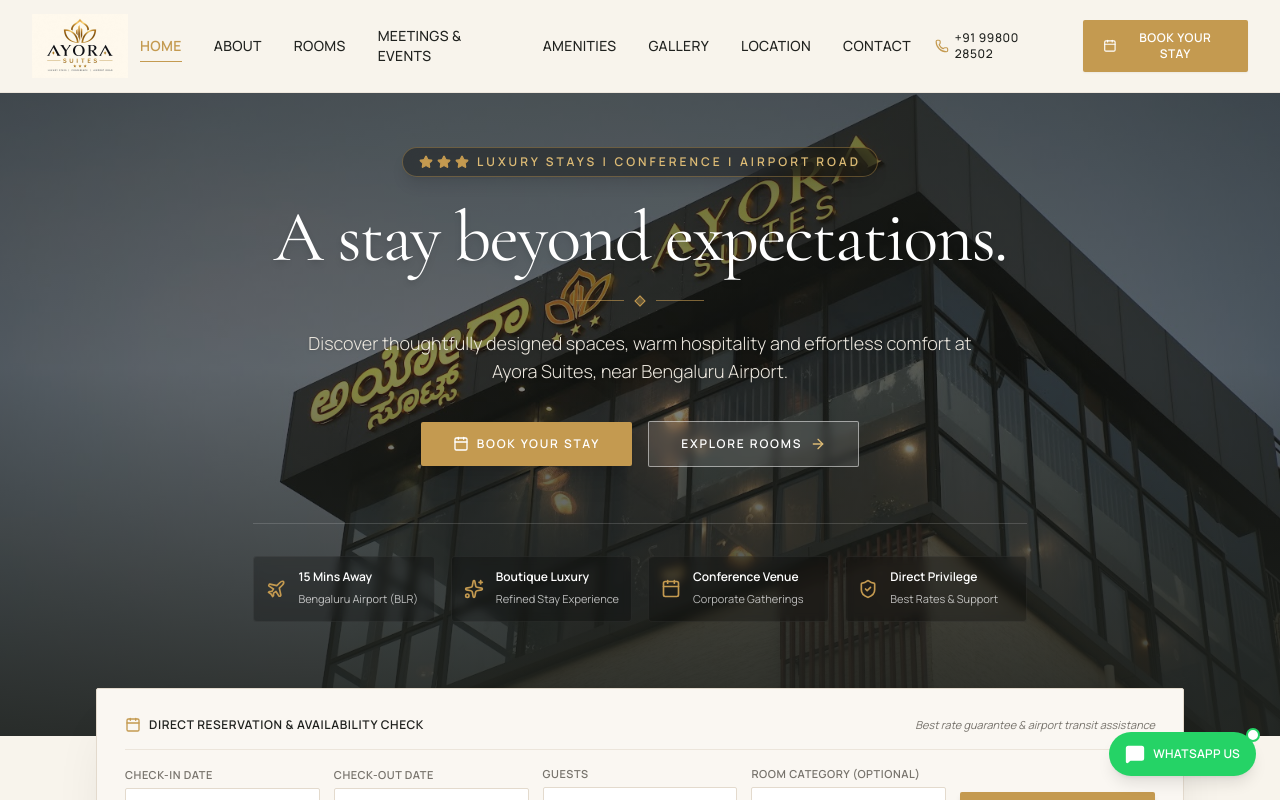
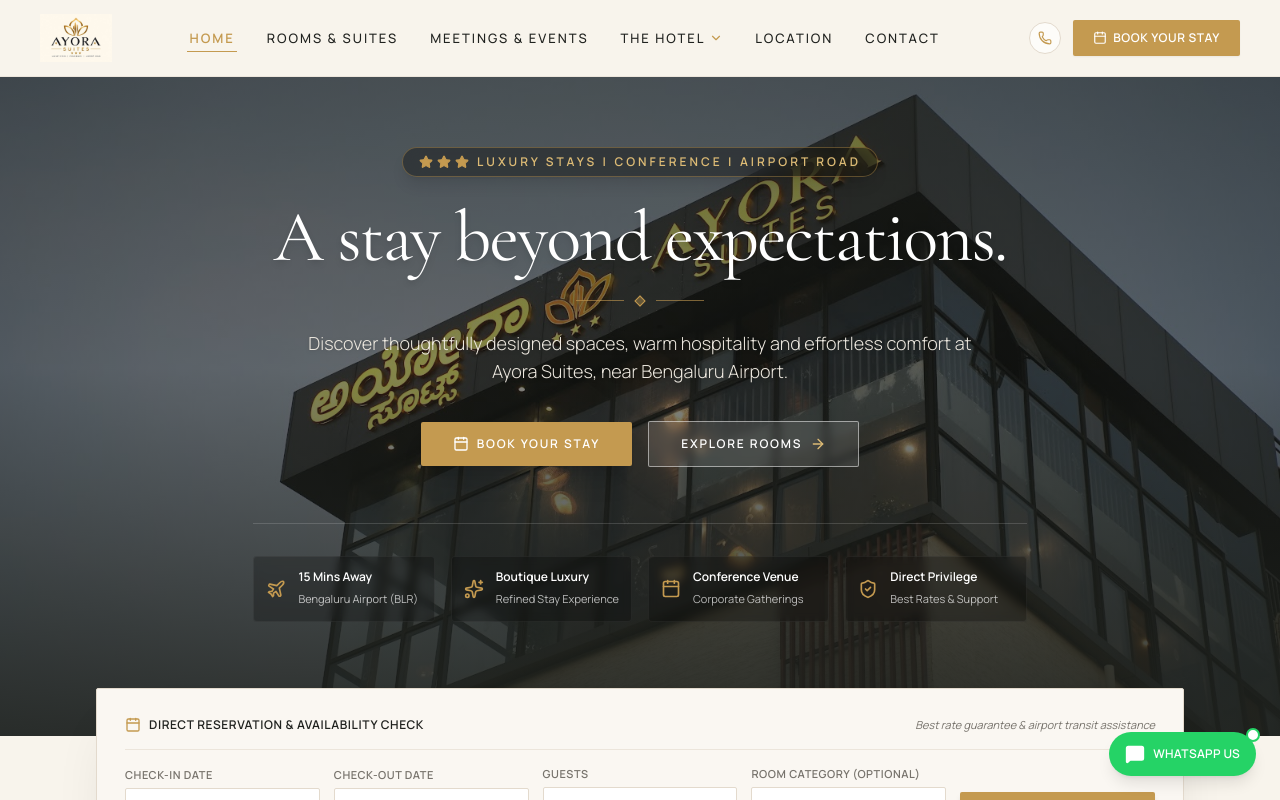
Before and after one commit to adhvyktech/ayorasuites, a React (Vite) app: page / in a window 1280 px wide. Shown: the top 800 px of the page. Built offline with nearby package versions, Linux system fonts and the light colour scheme.

Commit message:
refactor(navigation): streamline desktop menu with 'The Hotel' luxury dropdown, eliminate congestion, and prevent line wrapping

```diff
--- a/src/components/common/Navbar.tsx
+++ b/src/components/common/Navbar.tsx
@@ -1,6 +1,6 @@
-import React, { useState, useEffect } from 'react';
+import React, { useState, useEffect, useRef } from 'react';
 import { Link, useLocation } from 'react-router-dom';
-import { Menu, X, Phone, Calendar, ArrowRight } from 'lucide-react';
+import { Menu, X, Phone, Calendar, ArrowRight, ChevronDown, Sparkles, Image, Coffee, Bed, Building2, MapPin, Mail } from 'lucide-react';
 import { HOTEL_CONFIG } from '../../data/hotelConfig';
 
 interface NavbarProps {
@@ -10,6 +10,8 @@ interface NavbarProps {
 export const Navbar: React.FC<NavbarProps> = ({ onOpenBooking }) => {
   const [isScrolled, setIsScrolled] = useState(false);
   const [isMobileMenuOpen, setIsMobileMenuOpen] = useState(false);
+  const [isHotelDropdownOpen, setIsHotelDropdownOpen] = useState(false);
+  const dropdownTimeoutRef = useRef<ReturnType<typeof setTimeout> | null>(null);
   const location = useLocation();
 
   useEffect(() => {
@@ -24,97 +26,271 @@ export const Navbar: React.FC<NavbarProps> = ({ onOpenBooking }) => {
     return () => window.removeEventListener('scroll', handleScroll);
   }, []);
 
-  // Close mobile menu on route change
+  // Close mobile menu and dropdown on route change
   useEffect(() => {
     setIsMobileMenuOpen(false);
+    setIsHotelDropdownOpen(false);
   }, [location]);
 
-  const navLinks = [
-    { name: 'Home', path: '/' },
-    { name: 'About', path: '/about' },
-    { name: 'Rooms', path: '/rooms' },
-    { name: 'Meetings & Events', path: '/meetings-events' },
-    { name: 'Amenities', path: '/amenities' },
-    { name: 'Gallery', path: '/gallery' },
-    { name: 'Location', path: '/location' },
-    { name: 'Contact', path: '/contact' },
-  ];
+  const handleMouseEnter = () => {
+    if (dropdownTimeoutRef.current) clearTimeout(dropdownTimeoutRef.current);
+    setIsHotelDropdownOpen(true);
+  };
+
+  const handleMouseLeave = () => {
+    dropdownTimeoutRef.current = setTimeout(() => {
+      setIsHotelDropdownOpen(false);
+    }, 150);
+  };
 
   const isActive = (path: string) => {
     if (path === '/') return location.pathname === '/';
     return location.pathname.startsWith(path);
   };
 
+  const isHotelActive = isActive('/about') || isActive('/amenities') || isActive('/gallery');
+
+  const hotelSubLinks = [
+    {
+      name: 'About Ayora',
+      path: '/about',
+      description: 'Our boutique story & philosophy',
+      icon: Sparkles
+    },
+    {
+      name: 'Amenities & Services',
+      path: '/amenities',
+      description: 'Comforts, dining & 24/7 service',
+      icon: Coffee
+    },
+    {
+      name: 'Photo Gallery',
+      path: '/gallery',
+      description: 'Property, rooms & interior tour',
+      icon: Image
+    }
+  ];
+
   return (
     <header
       className={`fixed top-0 left-0 right-0 z-40 transition-all duration-300 ${
         isScrolled
-          ? 'bg-[#F8F4EC]/95 backdrop-blur-md shadow-md py-2.5 border-b border-ayora-border/70'
-          : 'bg-[#F8F4EC] py-3.5 border-b border-ayora-border/50'
+          ? 'bg-[#F8F4EC]/95 backdrop-blur-md shadow-md py-2 sm:py-2.5 border-b border-ayora-border/70'
+          : 'bg-[#F8F4EC] py-2.5 sm:py-3.5 border-b border-ayora-border/50'
       }`}
     >
-      <div className="max-w-7xl mx-auto px-4 sm:px-6 lg:px-8">
-        <div className="flex items-center justify-between">
+      <div className="max-w-[1400px] mx-auto px-4 sm:px-6 lg:px-8 xl:px-10">
+        <div className="flex items-center justify-between gap-4">
 
           {/* Logo - Official Original Asset */}
-          <Link to="/" className="flex items-center group focus:outline-none" aria-label="Ayora Suites Home">
-            <div className="h-12 sm:h-14 md:h-16 flex items-center overflow-hidden transition-transform duration-300 group-hover:scale-[1.02]">
+          <Link
+            to="/"
+            className="flex items-center group focus:outline-none flex-shrink-0"
+            aria-label="Ayora Suites Home"
+          >
+            <div className="h-10 sm:h-12 md:h-13 flex items-center overflow-hidden transition-transform duration-300 group-hover:scale-[1.02]">
               <img
                 src={HOTEL_CONFIG.brand.logoUrl}
                 alt="AYORA SUITES - Luxury Stays, Conference, Airport Road"
-                className="h-full w-auto object-contain max-w-[210px] sm:max-w-[250px]"
+                className="h-full w-auto object-contain max-w-[160px] sm:max-w-[190px]"
                 loading="eager"
               />
             </div>
           </Link>
 
-          {/* Desktop Navigation Links */}
-          <nav className="hidden lg:flex items-center space-x-1 xl:space-x-2">
-            {navLinks.map((link) => (
+          {/* Desktop Navigation Links - Logically Streamlined & Non-Congested */}
+          <nav className="hidden lg:flex items-center space-x-1 xl:space-x-2 2xl:space-x-3">
+
+            {/* Home */}
             <Link
-                key={link.name}
-                to={link.path}
-                className={`px-3 py-1.5 text-xs xl:text-sm font-medium tracking-wide uppercase transition-colors duration-200 relative group ${
-                  isActive(link.path)
+              to="/"
+              className={`px-2.5 xl:px-3 py-1.5 text-xs xl:text-[13px] font-medium tracking-luxury uppercase transition-colors duration-200 relative group whitespace-nowrap ${
+                isActive('/')
                   ? 'text-ayora-gold font-semibold'
                   : 'text-ayora-charcoal hover:text-ayora-gold'
               }`}
             >
-                {link.name}
+              Home
               <span
-                  className={`absolute bottom-0 left-3 right-3 h-[1.5px] bg-ayora-gold transition-transform duration-300 origin-left ${
-                    isActive(link.path) ? 'scale-x-100' : 'scale-x-0 group-hover:scale-x-100'
+                className={`absolute bottom-0 left-2.5 right-2.5 h-[1.5px] bg-ayora-gold transition-transform duration-300 origin-left ${
+                  isActive('/') ? 'scale-x-100' : 'scale-x-0 group-hover:scale-x-100'
                 }`}
               />
             </Link>
-            ))}
+
+            {/* Rooms */}
+            <Link
+              to="/rooms"
+              className={`px-2.5 xl:px-3 py-1.5 text-xs xl:text-[13px] font-medium tracking-luxury uppercase transition-colors duration-200 relative group whitespace-nowrap ${
+                isActive('/rooms')
+                  ? 'text-ayora-gold font-semibold'
+                  : 'text-ayora-charcoal hover:text-ayora-gold'
+              }`}
+            >
+              Rooms &amp; Suites
+              <span
+                className={`absolute bottom-0 left-2.5 right-2.5 h-[1.5px] bg-ayora-gold transition-transform duration-300 origin-left ${
+                  isActive('/rooms') ? 'scale-x-100' : 'scale-x-0 group-hover:scale-x-100'
+                }`}
+              />
+            </Link>
+
+            {/* Meetings & Events */}
+            <Link
+              to="/meetings-events"
+              className={`px-2.5 xl:px-3 py-1.5 text-xs xl:text-[13px] font-medium tracking-luxury uppercase transition-colors duration-200 relative group whitespace-nowrap ${
+                isActive('/meetings-events')
+                  ? 'text-ayora-gold font-semibold'
+                  : 'text-ayora-charcoal hover:text-ayora-gold'
+              }`}
+            >
+              Meetings &amp; Events
+              <span
+                className={`absolute bottom-0 left-2.5 right-2.5 h-[1.5px] bg-ayora-gold transition-transform duration-300 origin-left ${
+                  isActive('/meetings-events') ? 'scale-x-100' : 'scale-x-0 group-hover:scale-x-100'
+                }`}
+              />
+            </Link>
+
+            {/* The Hotel (Dropdown: About, Amenities, Gallery) */}
+            <div
+              className="relative group py-1"
+              onMouseEnter={handleMouseEnter}
+              onMouseLeave={handleMouseLeave}
+            >
+              <Link
+                to="/about"
+                className={`inline-flex items-center px-2.5 xl:px-3 py-1.5 text-xs xl:text-[13px] font-medium tracking-luxury uppercase transition-colors duration-200 relative whitespace-nowrap ${
+                  isHotelActive
+                    ? 'text-ayora-gold font-semibold'
+                    : 'text-ayora-charcoal hover:text-ayora-gold'
+                }`}
+              >
+                <span>The Hotel</span>
+                <ChevronDown className={`w-3.5 h-3.5 ml-1 text-ayora-gold transition-transform duration-200 ${isHotelDropdownOpen ? 'rotate-180' : ''}`} />
+                <span
+                  className={`absolute bottom-0 left-2.5 right-2.5 h-[1.5px] bg-ayora-gold transition-transform duration-300 origin-left ${
+                    isHotelActive ? 'scale-x-100' : 'scale-x-0 group-hover:scale-x-100'
+                  }`}
+                />
+              </Link>
+
+              {/* Luxury Dropdown Menu */}
+              <div
+                className={`absolute top-full left-0 mt-0.5 w-64 bg-[#F8F4EC] border border-ayora-gold/25 rounded-sm shadow-xl py-2 z-50 transition-all duration-200 ${
+                  isHotelDropdownOpen
+                    ? 'opacity-100 translate-y-0 pointer-events-auto visible'
+                    : 'opacity-0 translate-y-1 pointer-events-none invisible'
+                }`}
+              >
+                <div className="px-3 py-1.5 border-b border-ayora-border/40 mb-1">
+                  <span className="text-[10px] tracking-widest uppercase text-ayora-muted font-medium block">
+                    Experience Ayora Suites
+                  </span>
+                </div>
+
+                {hotelSubLinks.map((item) => {
+                  const ItemIcon = item.icon;
+                  const itemIsActive = isActive(item.path);
+                  return (
+                    <Link
+                      key={item.name}
+                      to={item.path}
+                      onClick={() => setIsHotelDropdownOpen(false)}
+                      className={`flex items-start px-3.5 py-2.5 transition-colors ${
+                        itemIsActive
+                          ? 'bg-ayora-beige/80 text-ayora-gold font-medium'
+                          : 'text-ayora-charcoal hover:bg-ayora-beige/50 hover:text-ayora-gold'
+                      }`}
+                    >
+                      <ItemIcon className="w-4 h-4 text-ayora-gold mr-2.5 mt-0.5 flex-shrink-0" />
+                      <div>
+                        <span className="text-xs font-medium tracking-wide uppercase block">
+                          {item.name}
+                        </span>
+                        <span className="text-[11px] text-ayora-muted block font-normal leading-tight mt-0.5">
+                          {item.description}
+                        </span>
+                      </div>
+                    </Link>
+                  );
+                })}
+              </div>
+            </div>
+
+            {/* Location */}
+            <Link
+              to="/location"
+              className={`px-2.5 xl:px-3 py-1.5 text-xs xl:text-[13px] font-medium tracking-luxury uppercase transition-colors duration-200 relative group whitespace-nowrap ${
+                isActive('/location')
+                  ? 'text-ayora-gold font-semibold'
+                  : 'text-ayora-charcoal hover:text-ayora-gold'
+              }`}
+            >
+              Location
+              <span
+                className={`absolute bottom-0 left-2.5 right-2.5 h-[1.5px] bg-ayora-gold transition-transform duration-300 origin-left ${
+                  isActive('/location') ? 'scale-x-100' : 'scale-x-0 group-hover:scale-x-100'
+                }`}
+              />
+            </Link>
+
+            {/* Contact */}
+            <Link
+              to="/contact"
+              className={`px-2.5 xl:px-3 py-1.5 text-xs xl:text-[13px] font-medium tracking-luxury uppercase transition-colors duration-200 relative group whitespace-nowrap ${
+                isActive('/contact')
+                  ? 'text-ayora-gold font-semibold'
+                  : 'text-ayora-charcoal hover:text-ayora-gold'
+              }`}
+            >
+              Contact
+              <span
+                className={`absolute bottom-0 left-2.5 right-2.5 h-[1.5px] bg-ayora-gold transition-transform duration-300 origin-left ${
+                  isActive('/contact') ? 'scale-x-100' : 'scale-x-0 group-hover:scale-x-100'
+                }`}
+              />
+            </Link>
+
           </nav>
 
-          {/* Header Action CTAs */}
-          <div className="hidden sm:flex items-center space-x-3">
+          {/* Header Action CTAs - Spacious & Non-Congested */}
+          <div className="hidden sm:flex items-center space-x-2.5 xl:space-x-3 flex-shrink-0">
+
+            {/* Phone: Compact Icon on laptops, Full number on large screens */}
             <a
               href={`tel:${HOTEL_CONFIG.contact.primaryPhoneClean}`}
-              className="hidden xl:inline-flex items-center text-xs tracking-wider uppercase text-ayora-charcoal hover:text-ayora-gold px-3 py-2 transition-colors duration-200 font-medium"
+              className="hidden 2xl:inline-flex items-center text-xs tracking-wider uppercase text-ayora-charcoal hover:text-ayora-gold px-2.5 py-1.5 transition-colors duration-200 font-medium whitespace-nowrap"
               title="Call Ayora Suites"
             >
-              <Phone className="w-3.5 h-3.5 mr-1.5 text-ayora-gold" />
-              <span>{HOTEL_CONFIG.contact.primaryPhone}</span>
+              <Phone className="w-3.5 h-3.5 mr-1.5 text-ayora-gold flex-shrink-0" />
+              <span className="whitespace-nowrap">{HOTEL_CONFIG.contact.primaryPhone}</span>
             </a>
 
+            <a
+              href={`tel:${HOTEL_CONFIG.contact.primaryPhoneClean}`}
+              className="hidden lg:inline-flex 2xl:hidden p-2 rounded-full border border-ayora-border bg-white/70 hover:bg-white text-ayora-charcoal hover:text-ayora-gold hover:border-ayora-gold transition-colors duration-200"
+              title={`Call Ayora Suites: ${HOTEL_CONFIG.contact.primaryPhone}`}
+              aria-label={`Call Ayora Suites at ${HOTEL_CONFIG.contact.primaryPhone}`}
+            >
+              <Phone className="w-3.5 h-3.5 text-ayora-gold" />
+            </a>
+
+            {/* Primary CTA - Guaranteed Single-line */}
             <button
               onClick={() => onOpenBooking()}
-              className="inline-flex items-center justify-center px-4 sm:px-5 py-2.5 bg-ayora-gold hover:bg-ayora-gold-deep text-white text-xs font-semibold tracking-wider uppercase rounded-sm shadow-sm transition-all duration-300 hover:shadow-gold-glow active:scale-95"
+              className="inline-flex items-center justify-center px-4 xl:px-5 py-2.5 bg-ayora-gold hover:bg-ayora-gold-deep text-white text-xs font-semibold tracking-wider uppercase rounded-sm shadow-sm transition-all duration-300 hover:shadow-gold-glow active:scale-95 whitespace-nowrap flex-shrink-0"
             >
-              <Calendar className="w-3.5 h-3.5 mr-1.5" />
-              <span>Book Your Stay</span>
+              <Calendar className="w-3.5 h-3.5 mr-1.5 flex-shrink-0" />
+              <span className="whitespace-nowrap">Book Your Stay</span>
             </button>
           </div>
 
           {/* Mobile Menu Button */}
-          <div className="flex items-center space-x-2 sm:space-x-3 lg:hidden">
+          <div className="flex items-center space-x-2 sm:space-x-3 lg:hidden flex-shrink-0">
             <button
               onClick={() => onOpenBooking()}
-              className="inline-flex items-center px-3 py-2 bg-ayora-gold text-white text-[11px] font-semibold tracking-wider uppercase rounded-sm sm:hidden"
+              className="inline-flex items-center px-3 py-2 bg-ayora-gold text-white text-[11px] font-semibold tracking-wider uppercase rounded-sm sm:hidden whitespace-nowrap"
             >
               Book
             </button>
@@ -137,34 +313,49 @@ export const Navbar: React.FC<NavbarProps> = ({ onOpenBooking }) => {
 
       {/* Mobile Drawer / Overlay */}
       {isMobileMenuOpen && (
-        <div className="lg:hidden fixed inset-x-0 top-[60px] sm:top-[74px] bottom-0 bg-ayora-ivory/98 backdrop-blur-lg border-t border-ayora-border overflow-y-auto z-50 px-6 py-8 flex flex-col justify-between">
+        <div className="lg:hidden fixed inset-x-0 top-[56px] sm:top-[68px] bottom-0 bg-ayora-ivory/98 backdrop-blur-lg border-t border-ayora-border overflow-y-auto z-50 px-6 py-6 flex flex-col justify-between">
           <div className="space-y-4">
-            <div className="text-center pb-4 border-b border-ayora-border/60">
+            <div className="text-center pb-3 border-b border-ayora-border/60">
               <span className="text-[11px] tracking-widest uppercase text-ayora-muted font-medium">
                 {HOTEL_CONFIG.brand.tagline}
               </span>
             </div>
 
-            <nav className="flex flex-col space-y-2 py-2">
-              {navLinks.map((link) => (
+            <nav className="flex flex-col space-y-1.5 py-1">
+              {[
+                { name: 'Home', path: '/', icon: Building2 },
+                { name: 'Rooms & Suites', path: '/rooms', icon: Bed },
+                { name: 'Meetings & Events', path: '/meetings-events', icon: Building2 },
+                { name: 'About Ayora Suites', path: '/about', icon: Sparkles },
+                { name: 'Amenities & Services', path: '/amenities', icon: Coffee },
+                { name: 'Photo Gallery', path: '/gallery', icon: Image },
+                { name: 'Location & Airport Route', path: '/location', icon: MapPin },
+                { name: 'Contact & Enquiries', path: '/contact', icon: Mail },
+              ].map((link) => {
+                const LinkIcon = link.icon;
+                return (
                   <Link
                     key={link.name}
                     to={link.path}
                     onClick={() => setIsMobileMenuOpen(false)}
-                  className={`flex items-center justify-between px-4 py-3 rounded text-sm tracking-wider uppercase transition-colors ${
+                    className={`flex items-center justify-between px-4 py-3 rounded text-xs tracking-wider uppercase transition-colors ${
                       isActive(link.path)
                         ? 'bg-ayora-beige text-ayora-gold font-bold'
                         : 'text-ayora-charcoal hover:bg-ayora-beige/60 hover:text-ayora-gold'
                     }`}
                   >
+                    <div className="flex items-center space-x-3">
+                      <LinkIcon className="w-4 h-4 text-ayora-gold/80" />
                       <span>{link.name}</span>
-                  <ArrowRight className="w-4 h-4 text-ayora-gold/60" />
+                    </div>
+                    <ArrowRight className="w-3.5 h-3.5 text-ayora-gold/60" />
                   </Link>
-              ))}
+                );
+              })}
             </nav>
           </div>
 
-          <div className="pt-6 border-t border-ayora-border space-y-3">
+          <div className="pt-5 border-t border-ayora-border space-y-3">
             <button
               onClick={() => {
                 setIsMobileMenuOpen(false);
@@ -176,7 +367,7 @@ export const Navbar: React.FC<NavbarProps> = ({ onOpenBooking }) => {
               <span>Book Your Stay Now</span>
             </button>
 
-            <div className="grid grid-cols-2 gap-2 pt-2">
+            <div className="grid grid-cols-2 gap-2 pt-1">
               <a
                 href={`tel:${HOTEL_CONFIG.contact.primaryPhoneClean}`}
                 className="flex items-center justify-center py-2.5 px-3 border border-ayora-border bg-white text-ayora-charcoal text-xs font-medium rounded-sm hover:border-ayora-gold"
```
Lines whose indentation alone changed are shown as unchanged.
